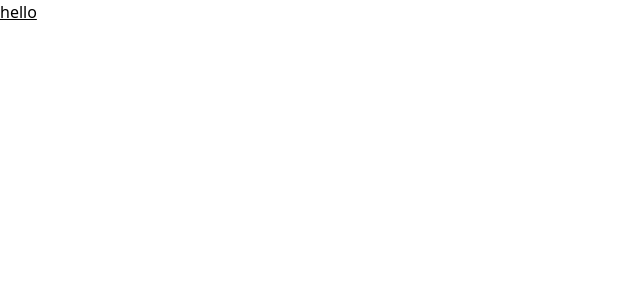
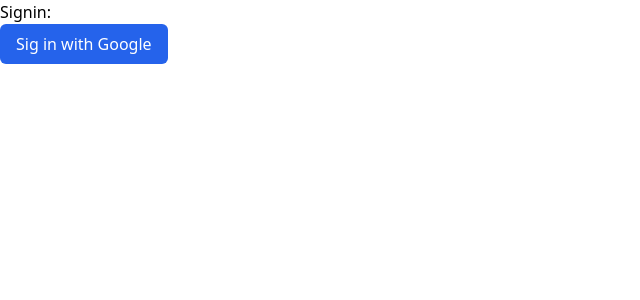
Before and after one commit to elen-oz/chat_react-firebase, a React (Vite) app: page / in a window 1280 px wide. Shown: the top 300 px of the page, without its empty margins (0-640 px from the left). Built offline with nearby package versions, Linux system fonts and the light colour scheme; no server answers.

Commit message:
feat: add sign in with google and sign out

```diff
--- a/src/App.jsx
+++ b/src/App.jsx
@@ -1,5 +1,78 @@
+// import firebase from 'firebase/app';
+// import 'firebase/firestore';
+// import 'firebase/auth';
+// import { useAuthState } from 'react-firebase-hooks/auth';
+// import { useCollectionData } from 'react-firebase-hooks/firestore';
+
+import { initializeApp } from 'firebase/app';
+import { getFirestore } from 'firebase/firestore';
+import { getAuth, signInWithPopup, GoogleAuthProvider } from 'firebase/auth';
+import { useAuthState } from 'react-firebase-hooks/auth';
+import { useCollectionData } from 'react-firebase-hooks/firestore';
+import Signin from './components/Signin';
+import { Result } from 'postcss';
+import ChatRoom from './components/ChatRoom';
+import Signout from './components/Signout';
+
+const firebaseConfig = {
+  apiKey: 'AIzaSyB6Zsb1iMRIQm27wz0W8coHZnBRp5Hf738',
+  authDomain: 'chat-react-firebase-6de84.firebaseapp.com',
+  projectId: 'chat-react-firebase-6de84',
+  storageBucket: 'chat-react-firebase-6de84.appspot.com',
+  messagingSenderId: '497286241071',
+  appId: '1:497286241071:web:684db2b866154827651fda',
+};
+
+const app = initializeApp(firebaseConfig);
+const auth = getAuth(app);
+const firestore = getFirestore(app);
+
+// const provider = new GoogleAuthProvider();
+
+// firebase.initializeApp({
+//   conf...
+// });
+
+// const auth = firebase.auth();
+// const firestore = firebase.firestore();
+
 const App = () => {
-  return <h1 className='underline'>hello</h1>;
+  const [user] = useAuthState(auth);
+
+  const signInWithGoogle = () => {
+    // const provider = new firebase.auth.GoogleAuthProvider();
+    const provider = new GoogleAuthProvider();
+    // auth.signInWithPopup(provider);
+    signInWithPopup(auth, provider)
+      .then((result) => {
+        const credential = GoogleAuthProvider.credentialFromResult(result);
+        const token = credential.accessToken;
+        const user = result.user;
+
+        console.log('credential', credential);
+        console.log('token', token);
+        console.log('user', user);
+      })
+      .catch((error) => {
+        const errorCode = error.code;
+        const errorMessage = error.message;
+
+        console.error(errorCode, errorMessage);
+      });
+  };
+
+  // console.log('auth', auth.currentUser);
+
+  return (
+    <>
+      <header>
+        <Signout auth={auth} />
+      </header>
+      <section>
+        {user ? <ChatRoom /> : <Signin signInWithGoogle={signInWithGoogle} />}
+      </section>
+    </>
+  );
 };
 
 export default App;
--- /dev/null
+++ b/src/components/ChatRoom.jsx
@@ -0,0 +1,8 @@
+const ChatRoom = () => {
+  return (
+    <div className='mx-auto h-screen w-[600px] bg-yellow-100'>
+      <h1 className='text-center text-xl'>Chat Room</h1>
+    </div>
+  );
+};
+export default ChatRoom;
--- /dev/null
+++ b/src/components/Signin.jsx
@@ -0,0 +1,14 @@
+const Signin = ({ signInWithGoogle }) => {
+  return (
+    <>
+      <h1>Signin:</h1>
+      <button
+        className='rounded-md bg-blue-600 px-4 py-2 text-white'
+        onClick={signInWithGoogle}
+      >
+        Sig in with Google
+      </button>
+    </>
+  );
+};
+export default Signin;
--- /dev/null
+++ b/src/components/Signout.jsx
@@ -0,0 +1,21 @@
+const SignOut = ({ auth }) => {
+  const user = auth?.currentUser;
+
+  const handleButtonClick = () => {
+    auth.signOut();
+  };
+
+  return (
+    <>
+      {user && (
+        <button
+          className='rounded-md border-2 border-blue-600 px-4 py-2 text-blue-600'
+          onClick={handleButtonClick}
+        >
+          Sign out
+        </button>
+      )}
+    </>
+  );
+};
+export default SignOut;
```
Also changed, not shown: 1 other file (tests, documents, lock files or other folders).
